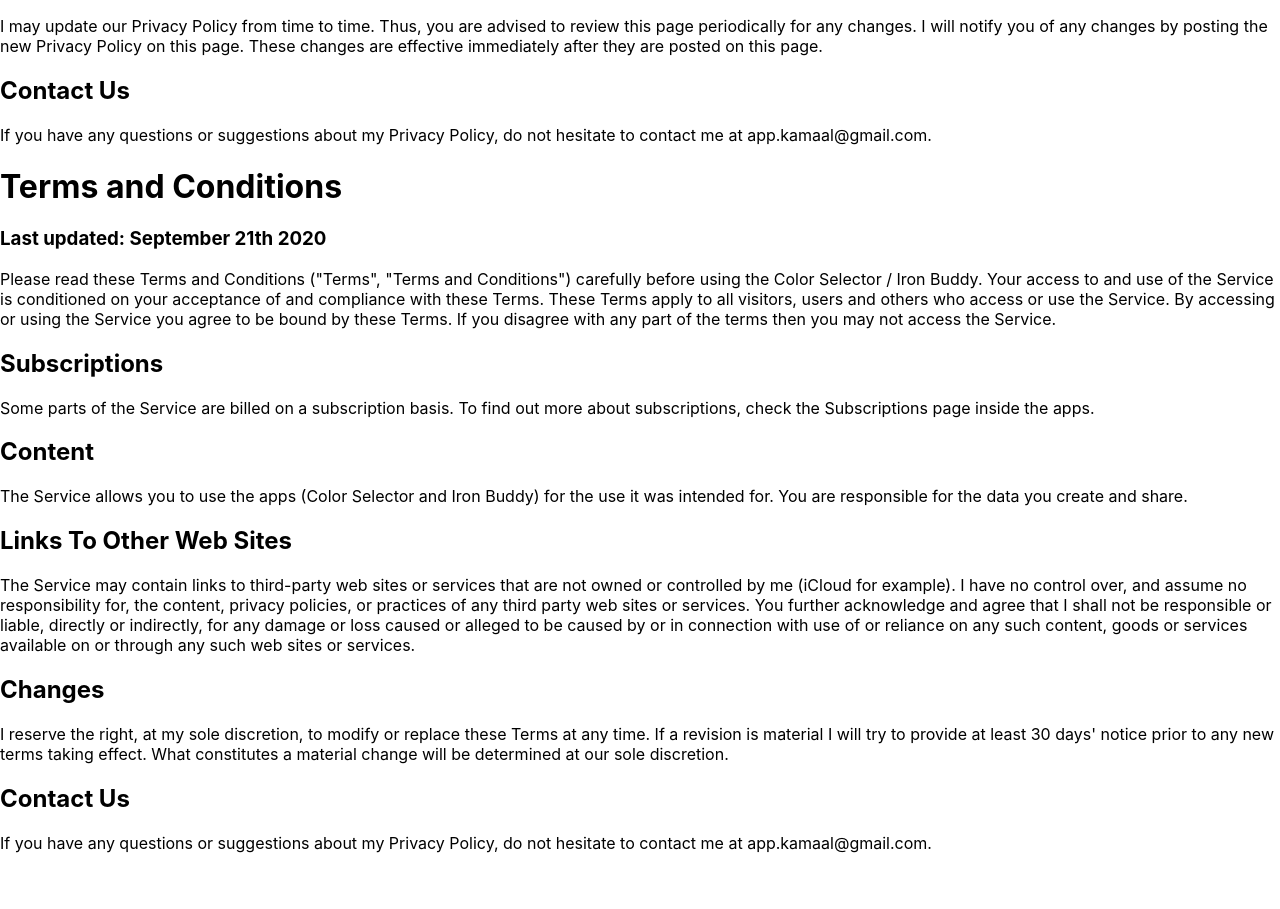
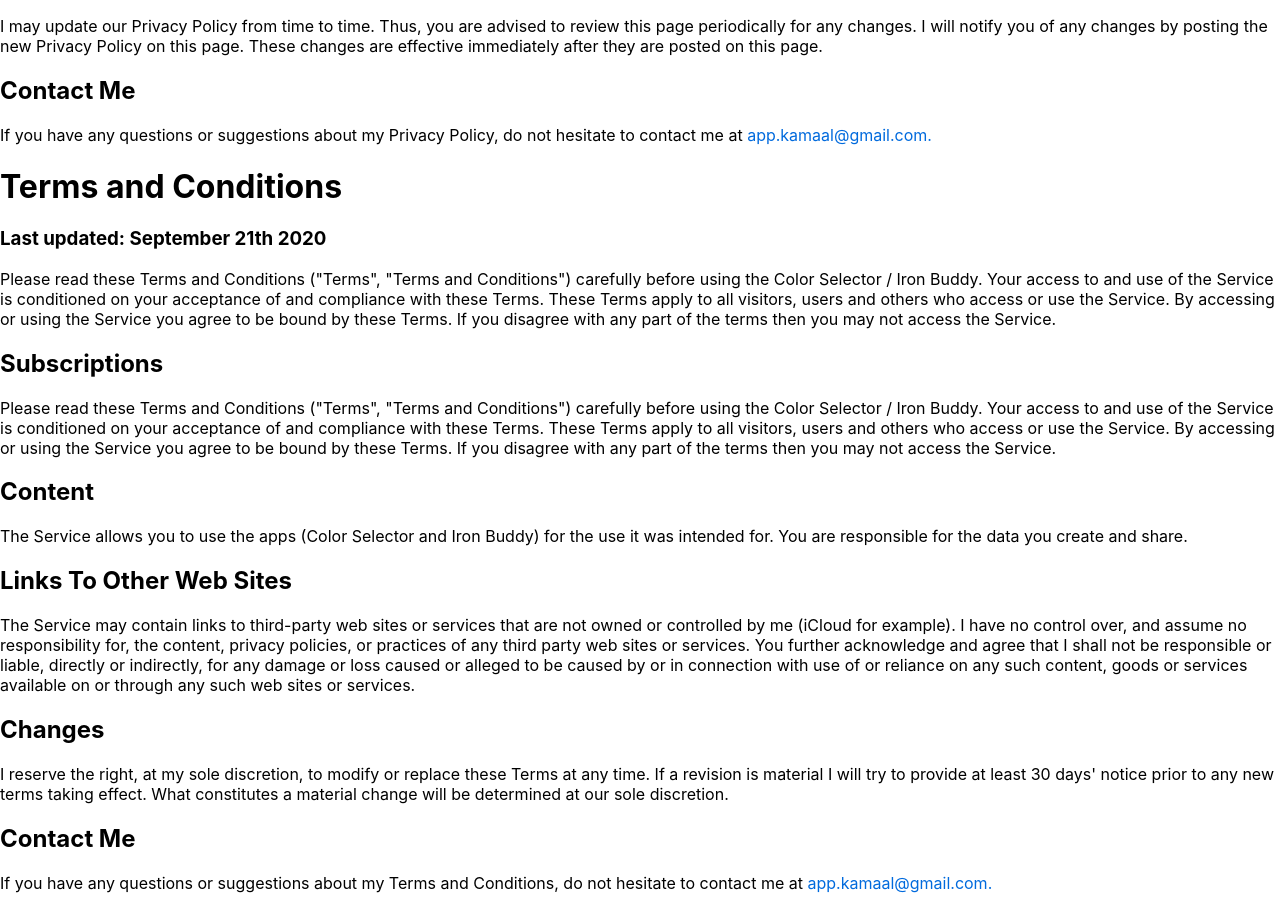
Before and after one commit to kamaal111/privacy-policy, a Next.js app: page / in a window 1280 px wide. Shown: the part 520-1429 px from the top of the page. Before the commit the page ends 1389 px from the top, so only its background shows below. Built offline with nearby package versions, Linux system fonts and the light colour scheme.

Commit message:
Generalizing contact me

```diff
--- /dev/null
+++ b/src/appContent.js
@@ -0,0 +1,56 @@
+const termsAndConditionContent = [
+  {
+    header: "Subscriptions",
+    content: `Please read these Terms and Conditions ("Terms", "Terms and Conditions")
+        carefully before using the Color Selector / Iron Buddy. Your access to
+        and use of the Service is conditioned on your acceptance of and
+        compliance with these Terms. These Terms apply to all visitors, users
+        and others who access or use the Service. By accessing or using the
+        Service you agree to be bound by these Terms. If you disagree with any
+        part of the terms then you may not access the Service.`,
+  },
+  {
+    header: "Content",
+    content: `The Service allows you to use the apps (Color Selector and Iron Buddy)
+        for the use it was intended for. You are responsible for the data you
+        create and share.`,
+  },
+  {
+    header: "Links To Other Web Sites",
+    content: `The Service may contain links to third-party web sites or services that
+        are not owned or controlled by me (iCloud for example). I have no
+        control over, and assume no responsibility for, the content, privacy
+        policies, or practices of any third party web sites or services. You
+        further acknowledge and agree that I shall not be responsible or liable,
+        directly or indirectly, for any damage or loss caused or alleged to be
+        caused by or in connection with use of or reliance on any such content,
+        goods or services available on or through any such web sites or
+        services.`,
+  },
+  {
+    header: "Changes",
+    content: `I reserve the right, at my sole discretion, to modify or replace these
+        Terms at any time. If a revision is material I will try to provide at
+        least 30 days' notice prior to any new terms taking effect. What
+        constitutes a material change will be determined at our sole discretion.`,
+  },
+];
+const termsAndConditionTitle = "Terms and Conditions";
+const termsAndConditionDescription = `Please read these Terms and Conditions ("Terms", "Terms and Conditions")
+        carefully before using the Color Selector / Iron Buddy. Your access to
+        and use of the Service is conditioned on your acceptance of and
+        compliance with these Terms. These Terms apply to all visitors, users
+        and others who access or use the Service. By accessing or using the
+        Service you agree to be bound by these Terms. If you disagree with any
+        part of the terms then you may not access the Service.`;
+export const termsAndCondition = {
+  title: termsAndConditionTitle,
+  description: termsAndConditionDescription,
+  content: termsAndConditionContent,
+};
+
+const appContent = {
+  termsAndCondition,
+};
+
+export default appContent;
--- a/src/components/AppFooter.js
+++ b/src/components/AppFooter.js
@@ -1,5 +1,7 @@
+import React from "react";
+
 function AppFooter() {
-  return <footer></footer>;
+  return <footer />;
 }
 
 export default AppFooter;
--- a/src/components/AppHead.js
+++ b/src/components/AppHead.js
@@ -1,3 +1,4 @@
+import React from "react";
 import Head from "next/head";
 
 function AppHead() {
--- /dev/null
+++ b/src/components/ContactMe.js
@@ -0,0 +1,20 @@
+import React from "react";
+
+import { contactEmail } from "../config";
+
+function ContactMe({ from }) {
+  return (
+    <>
+      <h2>Contact Me</h2>
+      <p>
+        {`If you have any questions or suggestions about my ${from}, do
+          not hesitate to contact me at `}
+        <a href={`mailto:${contactEmail}?Subject=Hello`} target="_top">
+          {`${contactEmail}.`}
+        </a>
+      </p>
+    </>
+  );
+}
+
+export default ContactMe;
--- a/src/components/HomeMainContent.js
+++ b/src/components/HomeMainContent.js
@@ -1,3 +1,5 @@
+import React from "react";
+
 import PrivacyPolicy from "./PrivacyPolicy";
 import TermsAndConditions from "./TermsAndConditions";
 
--- a/src/components/PrivacyPolicy.js
+++ b/src/components/PrivacyPolicy.js
@@ -1,3 +1,7 @@
+import React from "react";
+
+import ContactMe from "./ContactMe";
+
 function PrivacyPolicy() {
   return (
     <>
@@ -46,14 +50,7 @@
         any changes by posting the new Privacy Policy on this page. These
         changes are effective immediately after they are posted on this page.
       </p>
-      <h2>Contact Us</h2>
-      <p>
-        {`If you have any questions or suggestions about my Privacy Policy, do
-          not hesitate to contact me at `}
-        <a href="mailto:app.kamaal@gmail.com?Subject=Hello" target="_top">
-          app.kamaal@gmail.com.
-        </a>
-      </p>
+      <ContactMe from={"Privacy Policy"} />
     </>
   );
 }
--- a/src/components/TermsAndConditions.js
+++ b/src/components/TermsAndConditions.js
@@ -1,56 +1,24 @@
+import React, { Fragment } from "react";
+
+import { termsAndCondition } from "../appContent";
+import { lastUpdated } from "../config";
+import ContactMe from "./ContactMe";
+
 function TermsAndConditions() {
   return (
     <>
-      <h1>Terms and Conditions</h1>
-      <h3>Last updated: September 21th 2020</h3>
-      <p>
-        Please read these Terms and Conditions ("Terms", "Terms and Conditions")
-        carefully before using the Color Selector / Iron Buddy. Your access to
-        and use of the Service is conditioned on your acceptance of and
-        compliance with these Terms. These Terms apply to all visitors, users
-        and others who access or use the Service. By accessing or using the
-        Service you agree to be bound by these Terms. If you disagree with any
-        part of the terms then you may not access the Service.
-      </p>
-      <h2>Subscriptions</h2>
-      <p>
-        Some parts of the Service are billed on a subscription basis. To find
-        out more about subscriptions, check the Subscriptions page inside the
-        apps.
-      </p>
-      <h2>Content</h2>
-      <p>
-        The Service allows you to use the apps (Color Selector and Iron Buddy)
-        for the use it was intended for. You are responsible for the data you
-        create and share.
-      </p>
-      <h2>Links To Other Web Sites</h2>
-      <p>
-        The Service may contain links to third-party web sites or services that
-        are not owned or controlled by me (iCloud for example). I have no
-        control over, and assume no responsibility for, the content, privacy
-        policies, or practices of any third party web sites or services. You
-        further acknowledge and agree that I shall not be responsible or liable,
-        directly or indirectly, for any damage or loss caused or alleged to be
-        caused by or in connection with use of or reliance on any such content,
-        goods or services available on or through any such web sites or
-        services.
-      </p>
-      <h2>Changes</h2>
-      <p>
-        I reserve the right, at my sole discretion, to modify or replace these
-        Terms at any time. If a revision is material I will try to provide at
-        least 30 days' notice prior to any new terms taking effect. What
-        constitutes a material change will be determined at our sole discretion.
-      </p>
-      <h2>Contact Us</h2>
-      <p>
-        {`If you have any questions or suggestions about my Privacy Policy, do
-          not hesitate to contact me at `}
-        <a href="mailto:app.kamaal@gmail.com?Subject=Hello" target="_top">
-          app.kamaal@gmail.com.
-        </a>
-      </p>
+      <h1>{termsAndCondition.title}</h1>
+      <h3>Last updated: {lastUpdated}</h3>
+      <p>{termsAndCondition.description}</p>
+      {termsAndCondition.content.map(({ header, content }) => {
+        return (
+          <Fragment key={header}>
+            <h2>{header}</h2>
+            <p>{content}</p>
+          </Fragment>
+        );
+      })}
+      <ContactMe from={termsAndCondition.title} />
     </>
   );
 }
--- /dev/null
+++ b/src/config.js
@@ -0,0 +1,9 @@
+export const lastUpdated = "September 21th 2020";
+export const contactEmail = "app.kamaal@gmail.com";
+
+const config = {
+  lastUpdated,
+  contactEmail,
+};
+
+export default config;
--- a/src/pages/index.js
+++ b/src/pages/index.js
@@ -1,3 +1,5 @@
+import React from "react";
+
 import AppFooter from "../components/AppFooter";
 import AppHead from "../components/AppHead";
 import HomeMainContent from "../components/HomeMainContent";
--- a/styles/globals.css
+++ b/styles/globals.css
@@ -7,7 +7,7 @@
 }
 
 a {
-  color: inherit;
+  color: #006add;
   text-decoration: none;
 }
 
```
